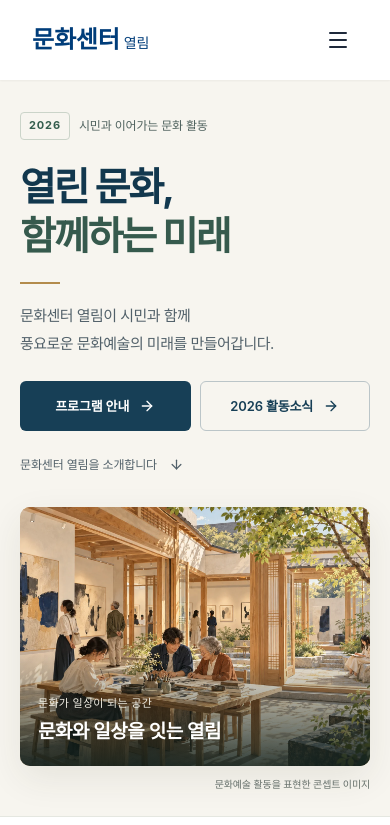
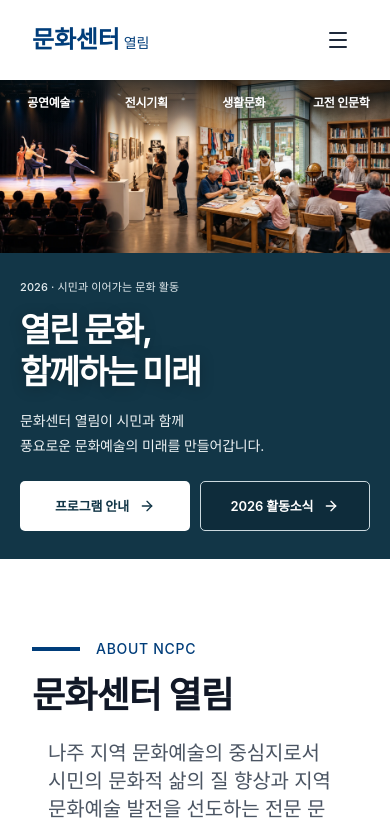
Before and after one commit to gitroll2023/ncpc9, a Next.js app: page / in a window 390 px wide. Shown: the top 825 px of the page. Built offline with nearby package versions, Linux system fonts and the light colour scheme.

Commit message:
제공 사진을 파노라마 히어로로 편집하고 모바일 배치 개선

```diff
--- a/components/sections/HeroSection.tsx
+++ b/components/sections/HeroSection.tsx
@@ -1,85 +1,48 @@
 import Image from 'next/image';
-import { ArrowDown, ArrowRight, BookOpen, Landmark, UsersRound } from 'lucide-react';
+import { ArrowRight } from 'lucide-react';
 
-const highlights = [
-  { icon: Landmark, title: '2020년 개관', description: '나주에서 시민과 함께', href: '#about' },
-  { icon: BookOpen, title: '문화와 배움', description: '문화예술 · 고전 인문학', href: '#programs' },
-  { icon: UsersRound, title: '시민과 교류', description: '지역을 잇는 문화 활동', href: '#news' },
-];
+const culturalThemes = ['공연예술', '전시기획', '생활문화', '고전 인문학'];
 
 export default function HeroSection() {
   return (
-    <section aria-labelledby="hero-title" className="yeolim-hero">
-      <div className="yeolim-hero-inner">
-        <div className="yeolim-hero-copy">
-          <div className="yeolim-hero-eyebrow">
-            <span className="yeolim-hero-year">2026</span>
-            <span>시민과 이어가는 문화 활동</span>
+    <section className="yeolim-panorama-hero" aria-labelledby="hero-title">
+      <div className="yeolim-panorama-banner">
+        <div className="yeolim-panorama-scene">
+          <Image
+            src="/images/yeolim-culture-panorama.webp"
+            alt="공연 무대, 미술 전시, 시민 공예 활동, 고전 인문학 강의를 한 장에 담은 문화예술 이미지"
+            width={1881}
+            height={836}
+            sizes="100vw"
+            priority
+            className="yeolim-panorama-image"
+          />
+          <div className="yeolim-panorama-top-shade" aria-hidden="true" />
+          <ul className="yeolim-panorama-themes" aria-label="주요 문화사업">
+            {culturalThemes.map(theme => <li key={theme}>{theme}</li>)}
+          </ul>
+        </div>
+
+        <div className="yeolim-panorama-bottom-shade" aria-hidden="true" />
+        <div className="yeolim-panorama-content">
+          <div className="yeolim-panorama-copy">
+            <p className="yeolim-panorama-eyebrow">2026 · 시민과 이어가는 문화 활동</p>
+            <h1 id="hero-title" className="yeolim-panorama-title">
+              열린 문화, <span>함께하는 미래</span>
+            </h1>
+            <p className="yeolim-panorama-description">
+              문화센터 열림이 시민과 함께<br />
+              풍요로운 문화예술의 미래를 만들어갑니다.
+            </p>
           </div>
-
-          <h1 id="hero-title" className="yeolim-hero-title">
-            열린 문화,<br />
-            <span>함께하는 미래</span>
-          </h1>
-
-          <div className="yeolim-hero-divider" aria-hidden="true" />
-          <p className="yeolim-hero-description">
-            문화센터 열림이 시민과 함께<br />
-            풍요로운 문화예술의 미래를 만들어갑니다.
-          </p>
-
-          <div className="yeolim-hero-actions">
-            <a href="#programs" className="yeolim-hero-button yeolim-hero-button-primary">
-              프로그램 안내
-              <ArrowRight size={18} aria-hidden="true" />
+          <div className="yeolim-panorama-actions">
+            <a href="#programs" className="yeolim-panorama-button yeolim-panorama-button-primary">
+              프로그램 안내 <ArrowRight size={18} aria-hidden="true" />
             </a>
-            <a href="#news" className="yeolim-hero-button yeolim-hero-button-secondary">
-              2026 활동소식
-              <ArrowRight size={18} aria-hidden="true" />
+            <a href="#news" className="yeolim-panorama-button yeolim-panorama-button-secondary">
+              2026 활동소식 <ArrowRight size={18} aria-hidden="true" />
             </a>
           </div>
-
-          <a href="#about" className="yeolim-hero-about">
-            문화센터 열림을 소개합니다
-            <ArrowDown size={15} aria-hidden="true" />
-          </a>
-        </div>
-
-        <figure className="yeolim-hero-figure">
-          <div className="yeolim-hero-artwork">
-            <Image
-              src="/images/yeolim-culture-hero.webp"
-              alt="햇살이 드는 전시 공간에서 여러 세대가 함께 그림을 그리고 문화를 나누는 모습의 콘셉트 이미지"
-              fill
-              priority
-              sizes="(min-width: 1328px) 620px, (min-width: 1024px) 48vw, (min-width: 768px) 700px, calc(100vw - 40px)"
-              className="yeolim-hero-image"
-            />
-            <div className="yeolim-hero-image-caption">
-              <span className="yeolim-hero-image-label">문화가 일상이 되는 공간</span>
-              <span className="yeolim-hero-image-title">문화와 일상을 잇는 열림</span>
-            </div>
-          </div>
-          <figcaption className="yeolim-hero-art-credit">
-            문화예술 활동을 표현한 콘셉트 이미지
-          </figcaption>
-        </figure>
-      </div>
-
-      <div className="yeolim-hero-highlights">
-        <div className="yeolim-hero-highlights-inner">
-          {highlights.map(({ icon: Icon, title, description, href }) => (
-            <a key={title} href={href} className="yeolim-hero-highlight">
-              <span className="yeolim-hero-highlight-icon">
-                <Icon size={22} strokeWidth={1.5} aria-hidden="true" />
-              </span>
-              <span className="yeolim-hero-highlight-copy">
-                <strong>{title}</strong>
-                <span>{description}</span>
-              </span>
-              <ArrowRight size={16} className="yeolim-hero-highlight-arrow" aria-hidden="true" />
-            </a>
-          ))}
         </div>
       </div>
     </section>
--- a/src/app/globals.css
+++ b/src/app/globals.css
@@ -2,167 +2,58 @@
 @tailwind components;
 @tailwind utilities;
 
-/* The opening section uses a quiet editorial layout and immediate, readable content. */
-.yeolim-hero {
-  background: #f7f5ef;
-  color: #17364a;
+/* One panoramic artwork fills the hero; small screens retain every cultural scene. */
+.yeolim-panorama-hero { background: #123647; color: #fff; }
+.yeolim-panorama-banner { position: relative; isolation: isolate; width: 100%; aspect-ratio: 2.25; min-height: 560px; max-height: 760px; }
+.yeolim-panorama-scene { position: absolute; inset: 0; }
+.yeolim-panorama-image { width: 100%; height: 100%; display: block; object-fit: cover; object-position: center; }
+.yeolim-panorama-top-shade { position: absolute; inset: 0 0 auto; height: 150px; background: linear-gradient(rgba(5, 18, 24, .63), transparent); pointer-events: none; }
+.yeolim-panorama-themes { position: absolute; top: 34px; left: 0; right: 0; display: grid; grid-template-columns: repeat(4, minmax(0, 1fr)); list-style: none; text-align: center; }
+.yeolim-panorama-themes li { color: #fff; font-size: 21px; font-weight: 650; letter-spacing: .015em; text-shadow: 0 2px 12px rgba(0, 0, 0, .7); }
+.yeolim-panorama-bottom-shade { position: absolute; inset: 30% 0 0; background: linear-gradient(transparent, rgba(6, 21, 30, .35) 38%, rgba(6, 21, 30, .94)); pointer-events: none; }
+.yeolim-panorama-content { position: absolute; bottom: 42px; left: 50%; transform: translateX(-50%); width: min(1248px, calc(100% - 64px)); display: flex; align-items: flex-end; justify-content: space-between; gap: 40px; }
+.yeolim-panorama-copy { min-width: 0; }
+.yeolim-panorama-hero .yeolim-panorama-eyebrow { color: #e5edf0; font-size: 13px; font-weight: 500; letter-spacing: .04em; margin-bottom: 13px; }
+.yeolim-panorama-hero .yeolim-panorama-title { font-size: clamp(40px, 3.8vw, 60px); line-height: 1.25; font-weight: 750; letter-spacing: -.055em; color: #fff; word-break: keep-all; text-shadow: 0 2px 14px rgba(0, 0, 0, .25); }
+.yeolim-panorama-hero .yeolim-panorama-description { margin-top: 16px; color: #eef3f5; font-size: 17px; line-height: 1.8; word-break: keep-all; }
+.yeolim-panorama-actions { display: flex; flex-shrink: 0; gap: 12px; padding-bottom: 4px; }
+.yeolim-panorama-button { display: inline-flex; align-items: center; justify-content: center; gap: 17px; min-height: 54px; padding: 0 22px; border: 1px solid transparent; border-radius: 5px; font-size: 15px; font-weight: 600; transition: background-color 180ms, border-color 180ms; }
+.yeolim-panorama-button svg { flex-shrink: 0; }
+.yeolim-panorama-button-primary { background: #fff; color: #123647; }
+.yeolim-panorama-button-primary:hover { background: #eaf0f1; }
+.yeolim-panorama-button-secondary { border-color: #cbd9df; color: #fff; background: rgba(6, 21, 30, .3); }
+.yeolim-panorama-button-secondary:hover { background: rgba(255, 255, 255, .16); border-color: #fff; }
+@media (min-width: 901px) and (max-width: 1199px) {
+  .yeolim-panorama-banner { min-height: 530px; }
+  .yeolim-panorama-content { flex-direction: column; align-items: flex-start; gap: 22px; bottom: 32px; }
+  .yeolim-panorama-hero .yeolim-panorama-title { font-size: 44px; }
+  .yeolim-panorama-hero .yeolim-panorama-description { font-size: 16px; }
 }
-
-.yeolim-hero-inner {
-  width: min(1280px, calc(100% - 64px));
-  margin: 0 auto;
-  display: grid;
-  grid-template-columns: 0.95fr 1.05fr;
-  align-items: center;
-  gap: 56px;
-  padding: 56px 0 42px;
-}
-
-.yeolim-hero-copy { min-width: 0; padding-bottom: 24px; }
-.yeolim-hero-eyebrow {
-  display: flex;
-  align-items: center;
-  gap: 12px;
-  margin-bottom: 28px;
-  font-size: 14px;
-  font-weight: 500;
-  color: #4f625e;
-}
-.yeolim-hero-year {
-  padding: 5px 10px;
-  border: 1px solid #cbd4c9;
-  border-radius: 4px;
-  color: #355e4e;
-  font-size: 12px;
-  letter-spacing: 0.08em;
-  font-weight: 700;
-}
-.yeolim-hero .yeolim-hero-title {
-  margin: 0;
-  font-size: clamp(44px, 4.4vw, 64px);
-  font-weight: 750;
-  line-height: 1.24;
-  letter-spacing: -0.055em;
-  color: #12384e;
-  word-break: keep-all;
-}
-.yeolim-hero-title span { color: #365a4d; }
-.yeolim-hero-divider { width: 40px; height: 2px; margin: 28px 0 22px; background: #b38b4c; }
-.yeolim-hero .yeolim-hero-description {
-  font-size: 18px;
-  line-height: 1.9;
-  color: #52616a;
-  letter-spacing: -0.035em;
-  word-break: keep-all;
-}
-.yeolim-hero-actions { display: flex; flex-wrap: wrap; gap: 12px; margin-top: 32px; }
-.yeolim-hero-button {
-  display: inline-flex;
-  align-items: center;
-  justify-content: center;
-  gap: 18px;
-  min-height: 54px;
-  padding: 0 23px;
-  border: 1px solid transparent;
-  border-radius: 6px;
-  font-size: 15px;
-  font-weight: 600;
-  transition: background-color 180ms, border-color 180ms;
-}
-.yeolim-hero-button-primary { background: #173f56; color: #fff; }
-.yeolim-hero-button-primary:hover { background: #0e2d40; }
-.yeolim-hero-button-secondary { background: transparent; color: #173f56; border-color: #bbc5c8; }
-.yeolim-hero-button-secondary:hover { background: #ecefe9; border-color: #173f56; }
-.yeolim-hero-about {
-  display: inline-flex;
-  gap: 12px;
-  align-items: center;
-  margin-top: 26px;
-  padding: 8px 0;
-  color: #52616a;
-  font-size: 13px;
-}
-.yeolim-hero-about:hover { color: #173f56; text-decoration: underline; text-underline-offset: 5px; }
-.yeolim-hero-figure { min-width: 0; }
-.yeolim-hero-artwork {
-  position: relative;
-  aspect-ratio: 1.2;
-  width: 100%;
-  overflow: hidden;
-  border-radius: 16px;
-  background: #d6c7ac;
-  box-shadow: 0 12px 36px rgba(55, 51, 36, 0.09);
-}
-.yeolim-hero-image { object-fit: cover; object-position: 44% center; }
-.yeolim-hero-image-caption {
-  position: absolute;
-  inset: auto 0 0;
-  padding: 52px 28px 25px;
-  background: linear-gradient(transparent, rgba(16, 32, 29, 0.85));
-  color: #fff;
-  display: flex;
-  flex-direction: column;
-  gap: 5px;
-}
-.yeolim-hero-image-label { font-size: 12px; letter-spacing: 0.025em; color: #f1eee4; }
-.yeolim-hero-image-title { font-size: 23px; font-weight: 600; letter-spacing: -0.025em; }
-.yeolim-hero-art-credit { margin-top: 10px; font-size: 11px; color: #69736e; text-align: right; }
-.yeolim-hero-highlights { background: #fff; border-top: 1px solid #e5e7e0; border-bottom: 1px solid #e5e7e0; }
-.yeolim-hero-highlights-inner {
-  width: min(1280px, calc(100% - 64px));
-  margin: 0 auto;
-  display: grid;
-  grid-template-columns: repeat(3, minmax(0, 1fr));
-  padding: 24px 0;
-}
-.yeolim-hero-highlight { display: flex; align-items: center; gap: 16px; padding: 4px 28px; border-left: 1px solid #e5e7e0; }
-.yeolim-hero-highlight:first-child { border-left: 0; padding-left: 0; }
-.yeolim-hero-highlight:last-child { padding-right: 0; }
-.yeolim-hero-highlight-icon { display: flex; align-items: center; justify-content: center; width: 44px; height: 44px; flex-shrink: 0; border-radius: 50%; background: #f2f4ef; color: #365a4d; }
-.yeolim-hero-highlight-copy { display: flex; flex-direction: column; gap: 3px; }
-.yeolim-hero-highlight-copy strong { font-size: 17px; font-weight: 650; color: #203c4c; }
-.yeolim-hero-highlight-copy > span { font-size: 13px; color: #64716c; }
-.yeolim-hero-highlight-arrow { margin-left: auto; flex-shrink: 0; color: #687970; }
-.yeolim-hero-highlight:hover strong { color: #355e4e; text-decoration: underline; text-underline-offset: 4px; }
-
-@media (max-width: 1100px) and (min-width: 1024px) {
-  .yeolim-hero-inner { gap: 32px; }
-  .yeolim-hero .yeolim-hero-description { font-size: 16px; }
-  .yeolim-hero-button { padding: 0 17px; gap: 12px; }
-  .yeolim-hero-highlight { gap: 12px; padding: 4px 20px; }
-}
-@media (max-width: 1023px) {
-  .yeolim-hero-inner { grid-template-columns: 1fr; gap: 28px; width: min(700px, calc(100% - 48px)); padding: 42px 0 30px; }
-  .yeolim-hero-copy { padding-bottom: 0; }
-  .yeolim-hero .yeolim-hero-title { font-size: clamp(40px, 7vw, 58px); }
-  .yeolim-hero-artwork { aspect-ratio: 1.8; }
-  .yeolim-hero-highlights-inner { width: calc(100% - 48px); }
-  .yeolim-hero-highlight { padding: 4px 20px; }
-  .yeolim-hero-highlight-icon, .yeolim-hero-highlight-arrow { display: none; }
+@media (max-width: 900px) {
+  .yeolim-panorama-banner { aspect-ratio: auto; min-height: 0; max-height: none; }
+  .yeolim-panorama-scene { position: relative; }
+  .yeolim-panorama-image { height: auto; object-fit: contain; }
+  .yeolim-panorama-top-shade { height: 100px; }
+  .yeolim-panorama-themes { top: 20px; }
+  .yeolim-panorama-themes li { font-size: 16px; }
+  .yeolim-panorama-bottom-shade { display: none; }
+  .yeolim-panorama-content { position: relative; bottom: auto; left: auto; transform: none; width: min(700px, calc(100% - 48px)); margin: 0 auto; padding: 30px 0 34px; flex-direction: column; align-items: flex-start; gap: 24px; }
+  .yeolim-panorama-hero .yeolim-panorama-title { font-size: 40px; }
+  .yeolim-panorama-hero .yeolim-panorama-description { font-size: 16px; }
 }
 @media (max-width: 639px) {
-  .yeolim-hero-inner { width: calc(100% - 40px); gap: 24px; padding: 32px 0 24px; }
-  .yeolim-hero-eyebrow { margin-bottom: 22px; gap: 9px; font-size: 12px; }
-  .yeolim-hero-year { font-size: 11px; padding: 4px 8px; }
-  .yeolim-hero .yeolim-hero-title { font-size: clamp(36px, 10vw, 46px); line-height: 1.26; }
-  .yeolim-hero-divider { margin: 22px 0 18px; }
-  .yeolim-hero .yeolim-hero-description { font-size: 15px; line-height: 1.85; }
-  .yeolim-hero-actions { flex-wrap: nowrap; gap: 9px; margin-top: 24px; }
-  .yeolim-hero-button { padding: 0 12px; min-height: 50px; gap: 10px; font-size: 13px; flex: 1; }
-  .yeolim-hero-button svg { width: 16px; height: 16px; flex-shrink: 0; }
-  .yeolim-hero-about { margin-top: 16px; font-size: 12px; }
-  .yeolim-hero-artwork { aspect-ratio: 1.35; border-radius: 10px; }
-  .yeolim-hero-image-caption { padding: 42px 18px 18px; }
-  .yeolim-hero-image-title { font-size: 19px; }
-  .yeolim-hero-image-label { font-size: 11px; }
-  .yeolim-hero-art-credit { font-size: 10px; }
-  .yeolim-hero-highlights-inner { width: calc(100% - 40px); padding: 19px 0; }
-  .yeolim-hero-highlight { padding: 2px 9px; }
-  .yeolim-hero-highlight-copy { gap: 6px; }
-  .yeolim-hero-highlight-copy strong { font-size: 13px; }
-  .yeolim-hero-highlight-copy > span { font-size: 11px; line-height: 1.5; word-break: keep-all; }
+  .yeolim-panorama-themes { top: 13px; }
+  .yeolim-panorama-themes li { font-size: 12px; letter-spacing: -.02em; }
+  .yeolim-panorama-top-shade { height: 62px; }
+  .yeolim-panorama-content { width: calc(100% - 40px); padding: 25px 0 28px; gap: 22px; }
+  .yeolim-panorama-hero .yeolim-panorama-eyebrow { font-size: 11px; letter-spacing: .01em; margin-bottom: 12px; }
+  .yeolim-panorama-hero .yeolim-panorama-title { font-size: clamp(31px, 8.6vw, 40px); line-height: 1.26; }
+  .yeolim-panorama-title span { display: block; }
+  .yeolim-panorama-hero .yeolim-panorama-description { font-size: 14px; line-height: 1.85; margin-top: 14px; }
+  .yeolim-panorama-actions { width: 100%; gap: 10px; padding: 0; }
+  .yeolim-panorama-button { flex: 1; min-height: 50px; padding: 0 11px; gap: 10px; font-size: 13px; }
+  .yeolim-panorama-button svg { width: 16px; height: 16px; }
 }
-
 /* KB Life Insurance Professional Typography & Design System */
 :root {
   --background: #ffffff;
```
Also changed, not shown: public/images/yeolim-culture-panorama.webp (added), 1 other file (tests, documents, lock files or other folders).
